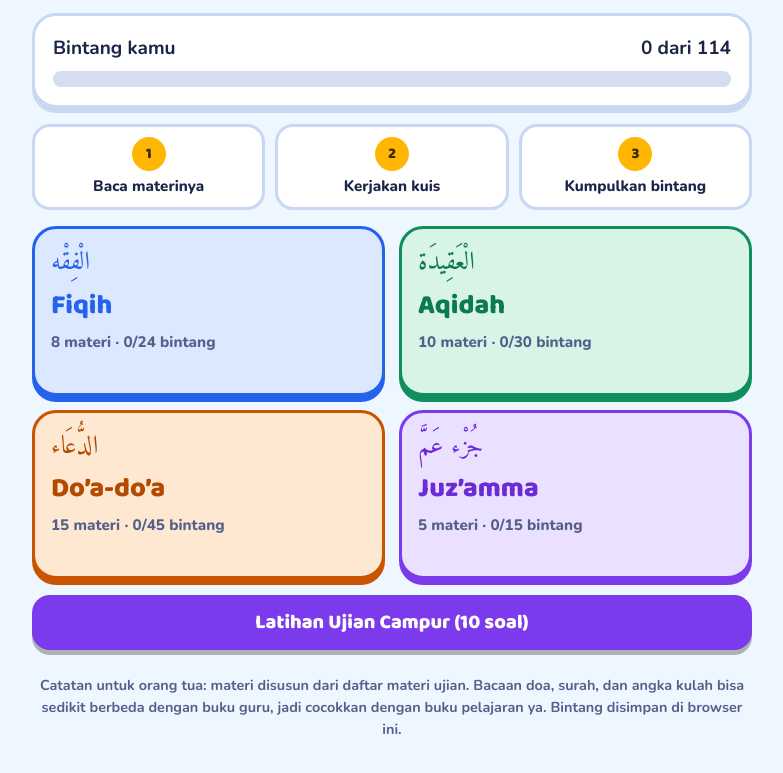
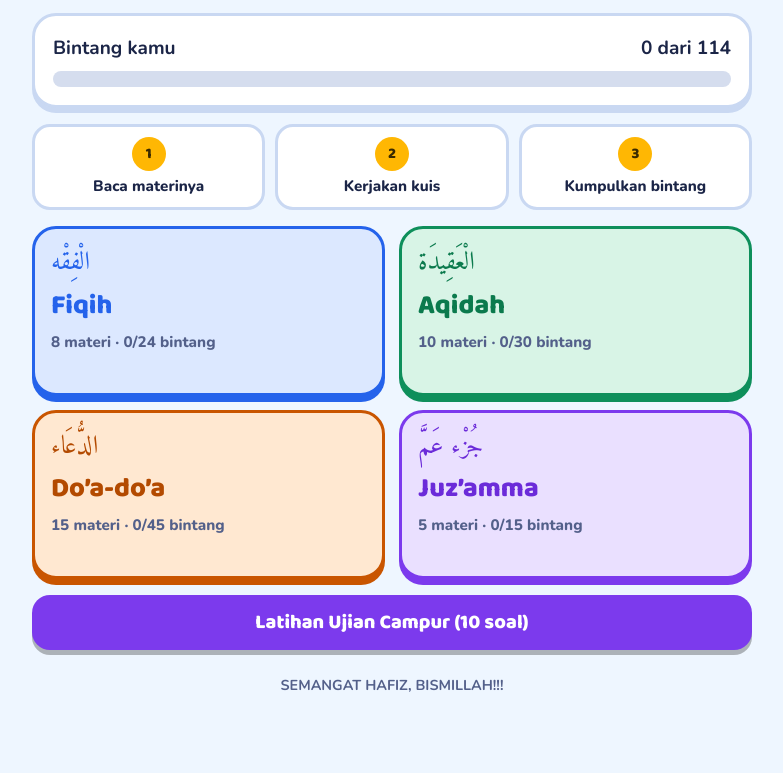
Before and after one commit to fiqrihm3010/buat_ujian_hafiz, a plain HTML site: page index.html in a window 1280 px wide. Shown: the part 107-880 px from the top of the page, without its empty margins (248-1031 px from the left). After the commit the page ends 859 px from the top, so only its background shows below. Drawn offline with nearby package versions, Linux system fonts and the light colour scheme.

Commit message:
Update index.html

```diff
--- a/index.html
+++ b/index.html
@@ -722,7 +722,7 @@ function viewHome(){
    <div class="how"><div><b>1</b>Baca materinya</div><div><b>2</b>Kerjakan kuis</div><div><b>3</b>Kumpulkan bintang</div></div>
    <div class="subjects">${SUBJECTS.map(s=>{const st=s.topics.reduce((a,t)=>a+getStars(t.id),0),mx=s.topics.length*3;return `<button class="subj ${s.cls}" data-go="${s.id}"><span class="ar-n" lang="ar" dir="rtl">${s.ar}</span><span class="nm">${s.name}</span><span class="meta">${s.topics.length} materi · ${st}/${mx} bintang</span><span class="bar"><i style="width:${Math.round(st/mx*100)}%"></i></span></button>`;}).join('')}</div>
    <button class="btn block s-all" data-go="campur" style="--c:#7C3AED">Latihan Ujian Campur (10 soal)</button>
-   <p class="foot">Catatan untuk orang tua: materi disusun dari daftar materi ujian. Bacaan doa, surah, dan angka kulah bisa sedikit berbeda dengan buku guru, jadi cocokkan dengan buku pelajaran ya. Bintang disimpan di browser ini.</p>
+   <p class="foot">SEMANGAT HAFIZ, BISMILLAH!!!</p>
   </div>`;
 }
 
```
